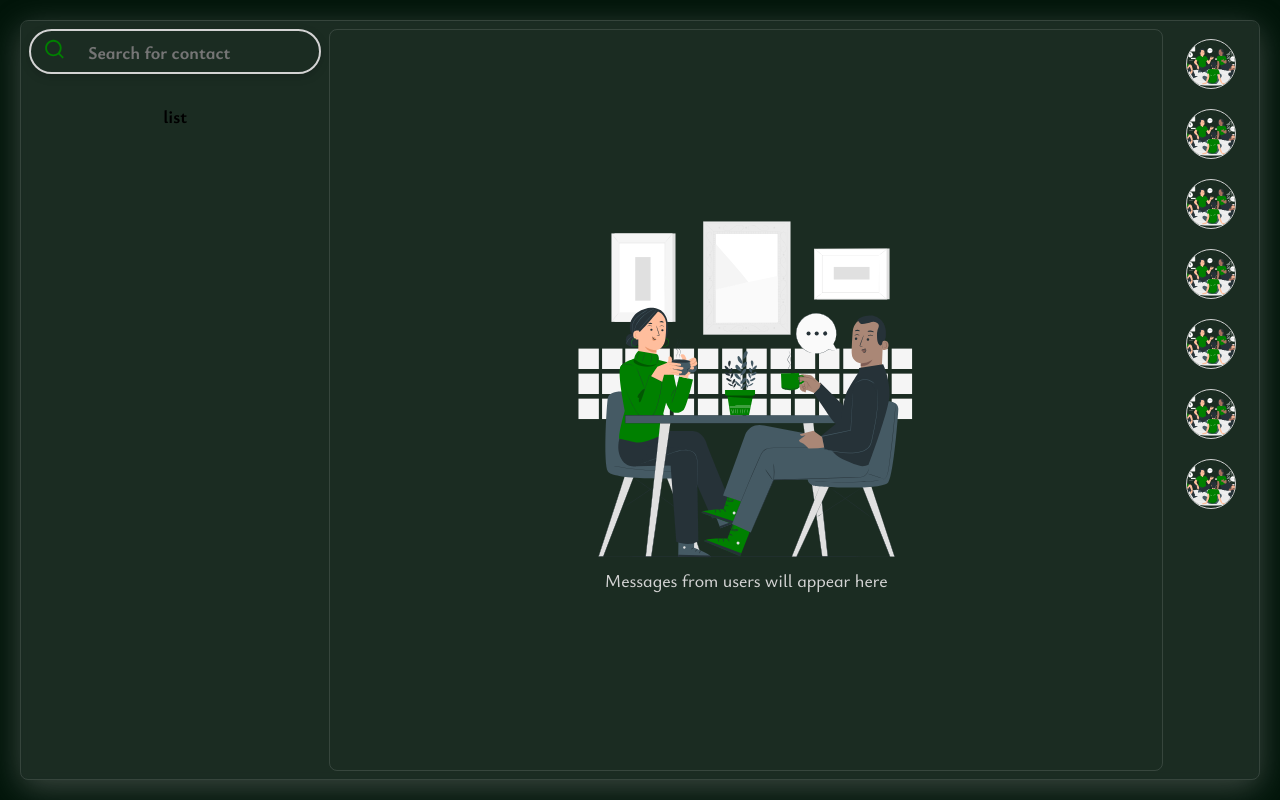
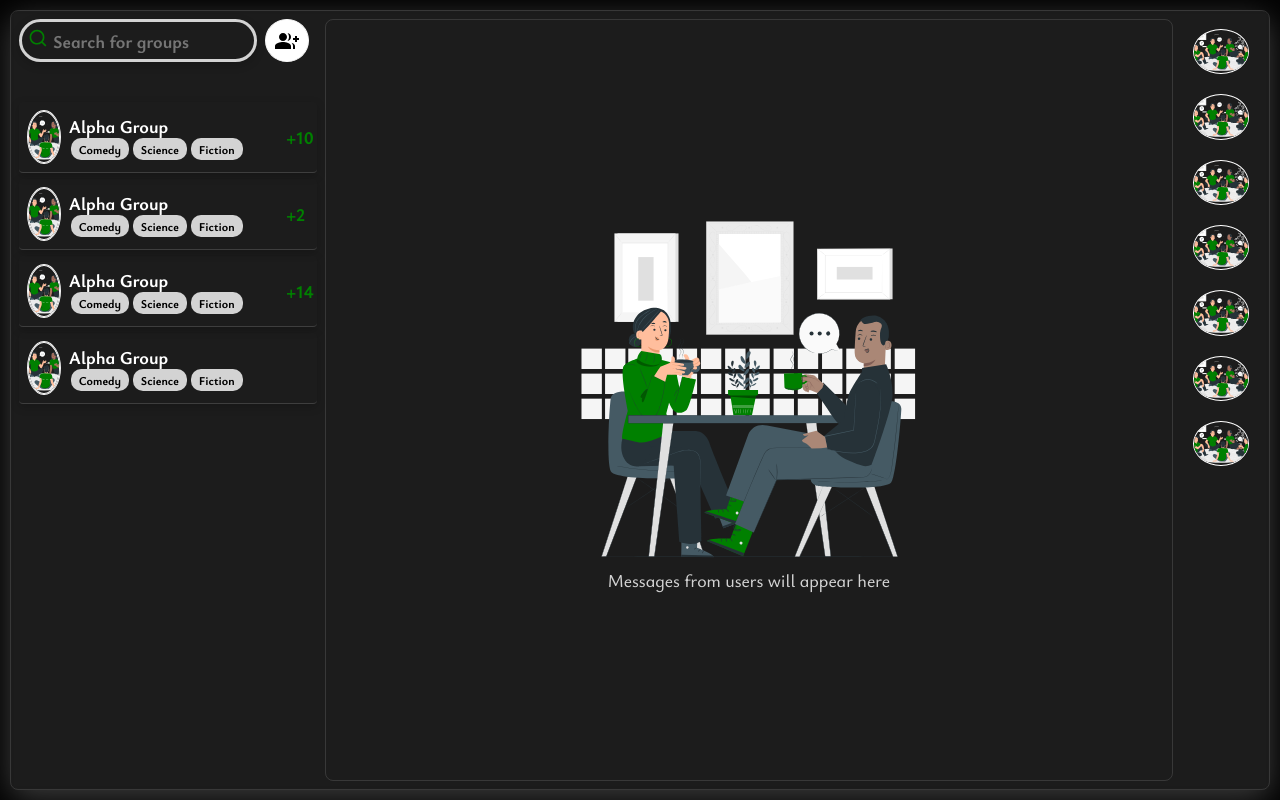
Before and after one commit to AidChat/client, a React (Create React App) app: page / in a window 1280 px wide. Built offline with nearby package versions, Linux system fonts and the light colour scheme.

Commit message:
Add more groups option , Groups list.

```diff
--- a/src/App.css
+++ b/src/App.css
@@ -18,7 +18,7 @@ body {
   -ms-user-select: none;
   /* IE 10 and IE 11 */
   user-select: none;
-  background: #02150a;
+  background: #030303;
   /*background-image: url('./assets/png/background.jpg');*/
   /*background-position: center;*/
   /*background-repeat: no-repeat;*/
@@ -39,33 +39,6 @@ div::-webkit-scrollbar {
   /* Safari and Chrome */
 }
 
-.tooltip {
-  position: relative;
-  display: inline-block;
-  margin-left: 4px;
-}
-
-/* Tooltip text */
-.tooltip .tooltiptext {
-  visibility: hidden;
-  width: 200px;
-  background-color: #202124;
-  color: whitesmoke;
-  text-align: center;
-  padding: 5px 0;
-  border-radius: 2px;
-  font-size: small;
-
-  /* Position the tooltip text - see examples below! */
-  position: absolute;
-  z-index: 1;
-}
-
-/* Show the tooltip text when you mouse over the tooltip container */
-.tooltip:hover .tooltiptext {
-  visibility: visible;
-}
-
 .font-primary{
   color:lightgrey;
   font-weight: 500;
@@ -74,3 +47,27 @@ div::-webkit-scrollbar {
   color:green;
   font-weight: 600;
 }
+
+.btn{
+  height:2.4rem;
+  width:3rem;
+  border:1px solid whitesmoke;
+  border-radius: 4px;
+  display: flex;
+  justify-content: center;
+  align-items: center;
+  cursor:pointer;
+}
+.btn-primary{
+  background: white;
+}
+.btn-round{
+  border-radius: 50%;
+}
+.flex{
+  display: flex;
+}
+.center{
+  justify-content: center;
+  align-items: center;
+}
--- a/src/components/panel/ index.css
+++ b/src/components/panel/ index.css
@@ -24,6 +24,9 @@
     height: 100%;
     padding: 4px;
     width: 5rem;
+    display: flex;
+    justify-content: center;
+    align-items: start;
 }
 
 @media (max-width: 767px) {
--- a/src/components/panel/ChatGroups/index.css
+++ b/src/components/panel/ChatGroups/index.css
@@ -5,13 +5,17 @@
     height:100%;
     width: 100%;
 }
-.group-item-container .item-wrapper{
-    height:50px;
-    width: 50px;
-    border:1px solid lightgrey;
+.item-wrapper{
+    height:100%;
+    width:100%;
+    border:1px solid white;
     border-radius: 50%;
-    margin:10px 0;
     cursor: pointer;
+}
+.group-item-container{
+    height: 60%;
+    width: 70%;
+
 }
 .item-wrapper img {
     height: 100%;
@@ -19,3 +23,9 @@
     border-radius: 50%;
     object-fit: cover;
 }
+
+.groupIcon-container-wrapper{
+    margin:10px 0;
+    height: 100%;
+    width: 100%;
+}
--- a/src/components/panel/ChatGroups/index.tsx
+++ b/src/components/panel/ChatGroups/index.tsx
@@ -4,12 +4,20 @@ import './index.css'
 export function ChatGroups() {
     let groups = [1, 2, 4, 45, 3, 2, 1];
     return (
-        <div className={'group-item-container'}>
+        <div className={'group-item-container '}>
             {groups.map(item=>
-                <div className={'item-wrapper'}>
-                    <img src={groupsImg} alt={'profile icon'} />
+                <div className={'groupIcon-container-wrapper'}>
+                <GroupIcon/>
                 </div>
             )}
         </div>
    )
 }
+
+export function GroupIcon(){
+    return (
+        <div className={'item-wrapper'}>
+            <img src={groupsImg} alt={'profile icon'} />
+        </div>
+    )
+}
--- a/src/components/panel/ContactsPanel/contactPanel.tsx
+++ b/src/components/panel/ContactsPanel/contactPanel.tsx
@@ -1,26 +1,34 @@
 import React from 'react'
 import './index.css'
 import {RiSearchLine} from "react-icons/ri";
+import {MdGroupAdd} from "react-icons/md";
+import {GroupLists} from "../GroupList";
 
 export function ContactPanel() {
 
     return (<div className={'container'}>
         <div className={'item-container'}>
-            <div className={' item searchItem'}><SearchContact/></div>
-            <div className={'item contactsItem'}><ContactList/></div>
+            <div className={' item searchItem'}><SearchContact/>
+                <CreateGroup/>
+            </div>
+            <div className={'item contactsItem'}><GroupLists /></div>
         </div>
     </div>)
 }
 
 function SearchContact() {
     return (<div className={'searchBarContainer shadow'}>
-        <div><RiSearchLine color={'green'} size={22}/></div>
+        <div><RiSearchLine color={'green'} size={20}/></div>
         <div>
-            <input className={'inputEle'} placeholder={'Search for contact'}/>
+            <input className={'inputEle'} placeholder={'Search for groups'}/>
         </div>
     </div>)
 }
 
-function ContactList() {
-    return (<div>list</div>)
+function CreateGroup() {
+    return (
+        <div className={'btn btn-primary btn-round'} style={{margin:'0 8px'}}>
+            <MdGroupAdd size={24}/>
+        </div>
+    )
 }
--- a/src/components/panel/ContactsPanel/index.css
+++ b/src/components/panel/ContactsPanel/index.css
@@ -15,6 +15,7 @@
     width: 100%;
     flex: 1;
     padding: 4px;
+    display: flex;
 }
 
 .item-container .contactsItem {
@@ -24,8 +25,8 @@
 }
 
 .searchBarContainer {
-    height: 2.5rem;
-    border: 2px solid lightgrey;
+    height: 2.4rem;
+    border: 3px solid lightgrey;
     width: 100%;
     border-radius: 28px;
     display: flex;
@@ -33,7 +34,7 @@
     justify-content: center;
 }
 .searchBarContainer :first-child{
-    width:20%;
+    width:10%;
 }
 .searchBarContainer :last-child{
     width:85%;
@@ -45,3 +46,6 @@
     background: transparent;
     color:white;
 }
+.item{
+    width: 100%;
+}
--- /dev/null
+++ b/src/components/panel/GroupList/index.css
@@ -0,0 +1,39 @@
+.groupListContainer {
+    width: 100%;
+    border-bottom: 1px solid rgba(255, 255, 255, 0.15);
+    padding: 8px 8px;
+    margin: 6px 0;
+    color: white;
+    border-radius: 4px;
+    display: flex;
+    flex-direction: row;
+    justify-content: center;
+    align-items: center;
+}
+
+.groupLogo {
+    height: 3rem;
+    width: 12%;
+    border: 1px solid whitesmoke;
+    border-radius: 50%;
+}
+
+.info {
+    width: 80%;
+    height: 100%;
+    padding:0px 8px;
+}
+
+.activity {
+    width: 8%;
+    font-weight: 700;
+}
+
+.keyword-tag {
+    font-size: 12px;
+    background: lightgrey;
+    color: black;
+    margin: 0 2px;
+    padding: 3px 8px;
+    border-radius: 10px;
+}
--- /dev/null
+++ b/src/components/panel/GroupList/index.tsx
@@ -0,0 +1,28 @@
+import React from 'react';
+import './index.css'
+import {GroupIcon} from "../ChatGroups";
+
+export function GroupLists() {
+    const items = [
+        {name: 'Alpha Group', pendingCount: 10, keywords: ['Comedy', 'Science', 'Fiction']},
+        {name: 'Alpha Group', pendingCount: 2, keywords: ['Comedy', 'Science', 'Fiction']},
+        {name: 'Alpha Group', pendingCount: 14, keywords: ['Comedy', 'Science', 'Fiction']},
+        {name: 'Alpha Group', pendingCount: null, keywords: ['Comedy', 'Science', 'Fiction']},
+    ];
+    return (<>
+        {items.map(item =>
+            <div className={'groupListContainer shadow'}>
+                <div className={' groupLogo'}><GroupIcon/></div>
+                <div className={'info'}>
+                    <div>{item.name}</div>
+                    <div className={'flex'}>{
+                        item.keywords.map(item =>
+                            <div className={'keyword-tag'}>{item}</div>
+                        )
+                    }</div>
+                </div>
+                <div className={' activity font-secondary'}>{item.pendingCount && `+${item.pendingCount}`}</div>
+            </div>
+        )}
+    </>)
+}
--- a/src/pages/main.page.css
+++ b/src/pages/main.page.css
@@ -1,5 +1,5 @@
 .main-container-wrapper{
-    padding:20px;
+    padding:10px;
     height: 100%;
 }
 .main-container{
```
